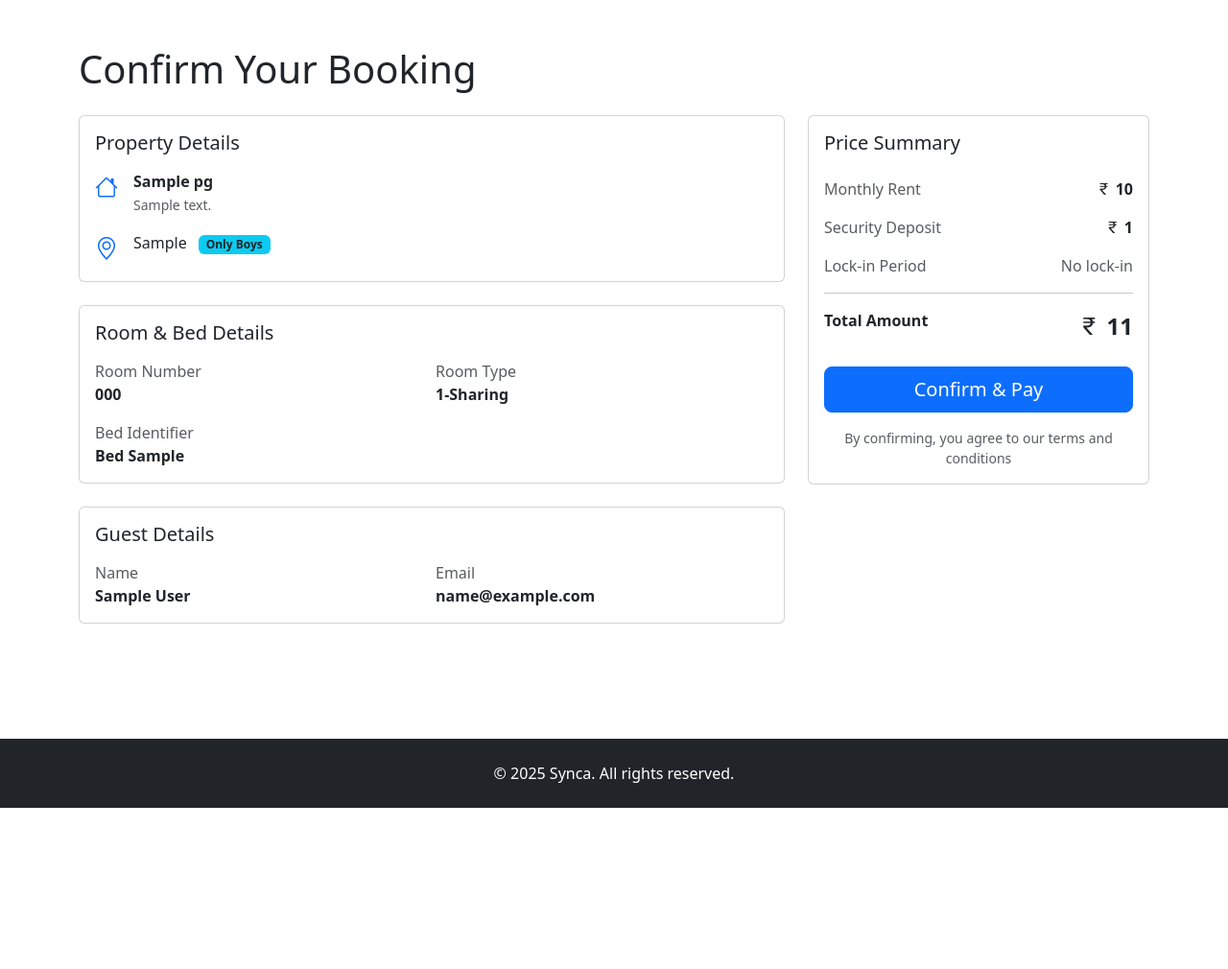
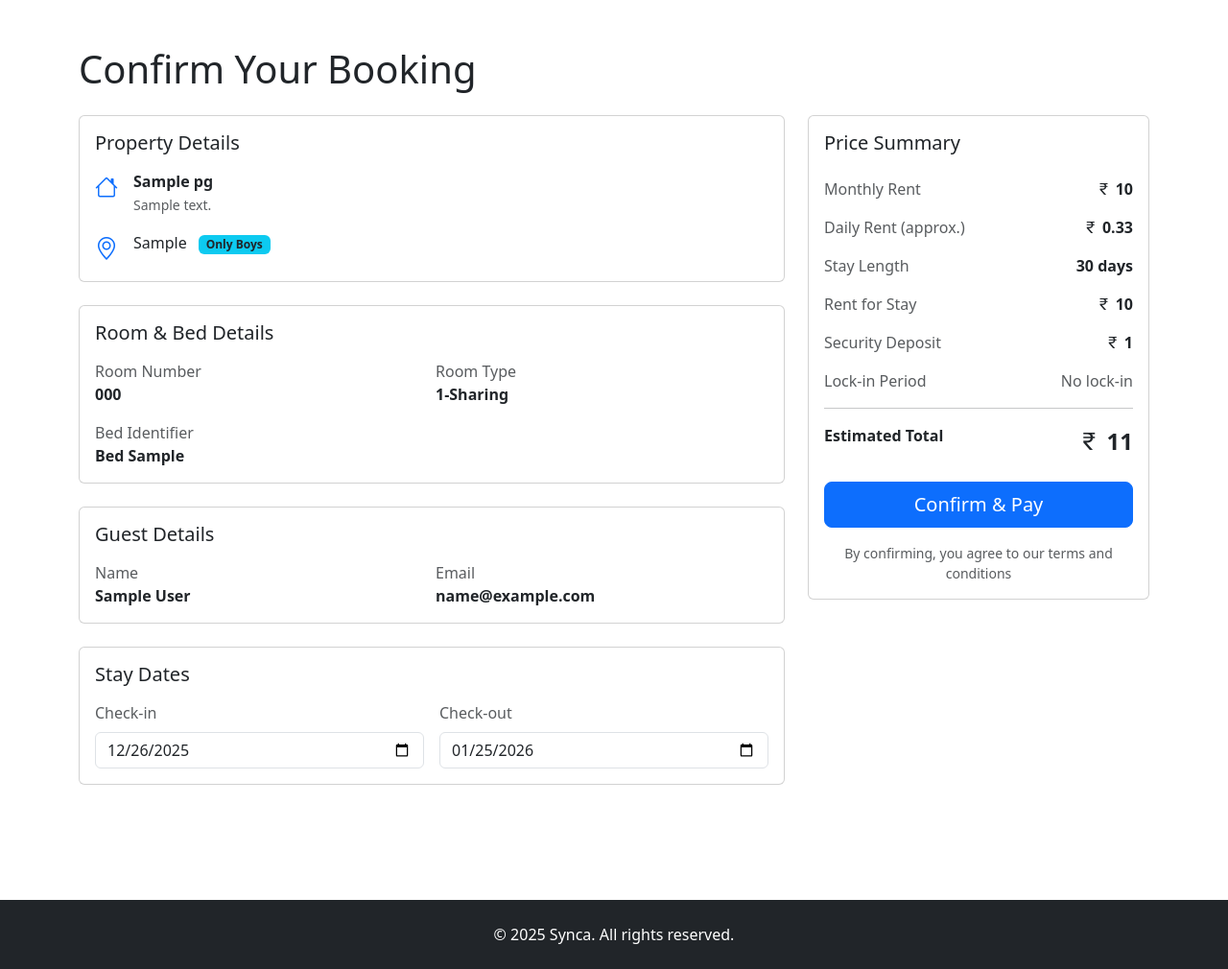
Before and after one commit to Shash-135/Synca, a Django app: page /booking/1/ in a window 1280 px wide. Shown: the part 72-1082 px from the top of the page at 96% size. Before the commit the page ends 914 px from the top, so only its background shows below. Run offline with Django 5.2, Linux system fonts and the light colour scheme; a user stored in the database is signed in; tables that the repository leaves empty hold one stand-in row (values such as "Sample post"); some libraries are stand-ins or nearby versions.

Commit message:
Add date-range bookings with day-wise rent and lock-in minimum stay

```diff
--- a/core/forms.py
+++ b/core/forms.py
@@ -1,9 +1,11 @@
 from __future__ import annotations
 
+from datetime import timedelta
 from string import ascii_uppercase
 
 from django import forms
 from django.core.exceptions import ValidationError
+from django.utils import timezone
 
 from PIL import Image, UnidentifiedImageError
 
@@ -587,9 +589,14 @@ class BookingDatesForm(forms.ModelForm):
             pg = instance.bed.room.pg
             self.lock_in_months = pg.lock_in_period or None
         if self.lock_in_months:
-            for field in self.fields.values():
-                field.disabled = True
-                field.widget.attrs["readonly"] = True
+            check_in = None
+            try:
+                check_in = getattr(instance, "check_in", None)
+            except Exception:  # pragma: no cover - defensive
+                check_in = None
+            if check_in:
+                min_checkout = add_months(check_in, self.lock_in_months)
+                self.fields["check_out"].widget.attrs["min"] = min_checkout.isoformat()
 
     class Meta:
         model = Booking
@@ -603,17 +610,84 @@ class BookingDatesForm(forms.ModelForm):
         cleaned_data = super().clean()
         check_in = cleaned_data.get("check_in")
         check_out = cleaned_data.get("check_out")
-        if check_in and check_out and check_out < check_in:
-            self.add_error("check_out", "Check-out date cannot be before check-in date.")
+        if check_in and check_out and check_out <= check_in:
+            self.add_error("check_out", "Check-out date must be after check-in date.")
         lock_in = getattr(self, "lock_in_months", None)
         if lock_in and check_in:
-            expected_checkout = add_months(check_in, lock_in)
-            if not check_out or check_out != expected_checkout:
+            min_checkout = add_months(check_in, lock_in)
+            if not check_out:
+                cleaned_data["check_out"] = min_checkout
+            elif check_out < min_checkout:
                 message = (
-                    f"Check-out must be exactly {lock_in} month{'s' if lock_in != 1 else ''} after check-in."
+                    f"Minimum stay is {lock_in} month{'s' if lock_in != 1 else ''}. "
+                    f"Select a check-out date on or after {min_checkout.strftime('%b %d, %Y')}."
                 )
                 self.add_error("check_out", message)
-                cleaned_data["check_out"] = expected_checkout
+        return cleaned_data
+
+
+class BookingRequestDatesForm(forms.ModelForm):
+    """Date-range capture for initial booking request."""
+
+    def __init__(self, *args, bed: Bed | None = None, **kwargs):
+        super().__init__(*args, **kwargs)
+        if bed is None:
+            raise ValueError("BookingRequestDatesForm requires a bed instance")
+        self.bed = bed
+        self.lock_in_months = bed.room.pg.lock_in_period or None
+
+        today = timezone.now().date()
+        if not self.initial.get("check_in"):
+            self.initial["check_in"] = today
+        if not self.initial.get("check_out"):
+            if self.lock_in_months:
+                self.initial["check_out"] = add_months(self.initial["check_in"], self.lock_in_months)
+            else:
+                self.initial["check_out"] = today + timedelta(days=30)
+
+        self.fields["check_in"].required = True
+        self.fields["check_out"].required = True
+
+        self.fields["check_in"].widget.attrs["min"] = today.isoformat()
+        if self.lock_in_months:
+            min_checkout = add_months(self.initial["check_in"], self.lock_in_months)
+            self.fields["check_out"].widget.attrs["min"] = min_checkout.isoformat()
+
+    class Meta:
+        model = Booking
+        fields = ["check_in", "check_out"]
+        widgets = {
+            "check_in": forms.DateInput(attrs={"type": "date", "class": "form-control"}),
+            "check_out": forms.DateInput(attrs={"type": "date", "class": "form-control"}),
+        }
+
+    def clean(self):
+        cleaned_data = super().clean()
+        check_in = cleaned_data.get("check_in")
+        check_out = cleaned_data.get("check_out")
+
+        today = timezone.now().date()
+        if check_in and check_in < today:
+            self.add_error("check_in", "Check-in date cannot be in the past.")
+
+        lock_in = getattr(self, "lock_in_months", None)
+        if lock_in and check_in:
+            min_checkout = add_months(check_in, lock_in)
+            if not check_out:
+                cleaned_data["check_out"] = min_checkout
+                return cleaned_data
+            if check_out < min_checkout:
+                self.add_error(
+                    "check_out",
+                    (
+                        f"Minimum stay is {lock_in} month{'s' if lock_in != 1 else ''}. "
+                        f"Select a check-out date on or after {min_checkout.strftime('%b %d, %Y')}."
+                    ),
+                )
+            return cleaned_data
+
+        if check_in and check_out and check_out <= check_in:
+            self.add_error("check_out", "Check-out date must be after check-in date.")
         return cleaned_data
 
 
@@ -625,6 +699,7 @@ __all__ = [
     "StudentBasicForm",
     "StudentProfileForm",
     "BookingDatesForm",
+    "BookingRequestDatesForm",
     "PropertyForm",
     "AMENITY_CHOICES",
     "ReviewForm",
--- a/core/views.py
+++ b/core/views.py
@@ -1,6 +1,7 @@
 from __future__ import annotations
 
 import json
+from decimal import Decimal
 from urllib.parse import urlsplit
 
 from django.contrib import messages
@@ -17,6 +18,7 @@ from django.views.generic import DetailView, FormView, RedirectView, TemplateVie
 from .decorators import owner_required, student_required
 from .forms import (
     AMENITY_CHOICES,
+    BookingRequestDatesForm,
     OfflineBookingForm,
     PropertyForm,
     RegisterForm,
@@ -55,14 +57,34 @@ class BookingRequestView(TemplateView):
         context = super().get_context_data(**kwargs)
         service = self.service_class(self.request.user)
         quote = service.build_quote(self.bed)
+        dates_form = kwargs.get("dates_form")
+        if dates_form is None:
+            dates_form = BookingRequestDatesForm(bed=self.bed)
+
+        daily_rent = (quote.monthly_rent or Decimal("0")) / Decimal("30")
+        check_in = dates_form.initial.get("check_in")
+        check_out = dates_form.initial.get("check_out")
+        requested_days = None
+        if check_in and check_out:
+            try:
+                requested_days = max(0, (check_out - check_in).days)
+            except Exception:  # pragma: no cover - defensive
+                requested_days = None
+        stay_rent = (daily_rent * Decimal(requested_days or 0)) if requested_days is not None else Decimal("0")
+        estimated_total = stay_rent + (quote.security_deposit if quote.deposit_applicable else Decimal("0"))
         context.update(
             {
                 "bed": self.bed,
                 "monthly_rent": quote.monthly_rent,
+                "daily_rent": daily_rent,
+                "requested_days": requested_days,
+                "stay_rent": stay_rent,
+                "estimated_total": estimated_total,
                 "security_deposit": quote.security_deposit,
                 "total_amount": quote.total_amount,
                 "deposit_applicable": quote.deposit_applicable,
                 "lock_in_period": quote.lock_in_period,
+                "dates_form": dates_form,
             }
         )
         return context
@@ -70,8 +92,18 @@ class BookingRequestView(TemplateView):
     def post(self, request, *args, **kwargs):
         self.bed.refresh_from_db(fields=["is_available"])
         service = self.service_class(request.user)
+
+        dates_form = BookingRequestDatesForm(request.POST, bed=self.bed)
+        if not dates_form.is_valid():
+            context = self.get_context_data(dates_form=dates_form)
+            return self.render_to_response(context)
+
         try:
-            booking = service.create_booking(self.bed)
+            booking = service.create_booking(
+                self.bed,
+                check_in=dates_form.cleaned_data["check_in"],
+                check_out=dates_form.cleaned_data["check_out"],
+            )
         except ValueError:
             messages.error(request, "Sorry, this bed has already been booked.")
             return redirect("pg_detail", pk=self.bed.room.pg.id)
--- a/static/js/modules/booking.js
+++ b/static/js/modules/booking.js
@@ -2,6 +2,110 @@ export function initBookingForm() {
   const bookingForm = document.getElementById('bookingForm');
   if (!bookingForm) {
     return;
+  }
+
+  const checkInInput = bookingForm.querySelector('input[name="check_in"]');
+  const checkOutInput = bookingForm.querySelector('input[name="check_out"]');
+
+  const stayDaysValue = document.getElementById('stayDaysValue');
+  const stayRentValue = document.getElementById('stayRentValue');
+  const estimatedTotalValue = document.getElementById('estimatedTotalValue');
+  const dailyRentValue = document.getElementById('dailyRentValue');
+
+  const parseNumber = (value) => {
+    if (value === null || value === undefined) {
+      return 0;
+    }
+    const parsed = Number(String(value));
+    return Number.isFinite(parsed) ? parsed : 0;
+  };
+
+  const dailyRent = parseNumber(bookingForm.dataset.dailyRent);
+  const depositApplicable = String(bookingForm.dataset.depositApplicable) === 'true';
+  const securityDeposit = depositApplicable ? parseNumber(bookingForm.dataset.securityDeposit) : 0;
+  const lockInMonths = parseInt(bookingForm.dataset.lockInMonths || '0', 10) || 0;
+
+  const formatCurrency = (amount) => {
+    if (!Number.isFinite(amount)) {
+      return '—';
+    }
+    // Keep it simple (no new UI): show as rounded rupees.
+    return Math.round(amount).toLocaleString('en-IN');
+  };
+
+  const addMonths = (isoDate, months) => {
+    // isoDate: YYYY-MM-DD
+    const parts = (isoDate || '').split('-').map((p) => parseInt(p, 10));
+    if (parts.length !== 3 || parts.some((n) => !Number.isFinite(n))) {
+      return null;
+    }
+    const [year, month, day] = parts;
+    const base = new Date(Date.UTC(year, month - 1, day));
+    if (Number.isNaN(base.getTime())) {
+      return null;
+    }
+    const targetMonthIndex = (month - 1) + months;
+    const targetYear = year + Math.floor(targetMonthIndex / 12);
+    const targetMonth = (targetMonthIndex % 12 + 12) % 12;
+
+    // Clamp the day to last day of target month.
+    const lastDay = new Date(Date.UTC(targetYear, targetMonth + 1, 0)).getUTCDate();
+    const clampedDay = Math.min(day, lastDay);
+    const out = new Date(Date.UTC(targetYear, targetMonth, clampedDay));
+    return out.toISOString().slice(0, 10);
+  };
+
+  const recalc = () => {
+    const checkIn = checkInInput?.value;
+    const checkOut = checkOutInput?.value;
+    if (!checkInInput || !checkOutInput || !checkIn || !checkOut) {
+      return;
+    }
+
+    // Enforce lock-in minimum on the client (server still validates).
+    if (lockInMonths > 0) {
+      const minCheckout = addMonths(checkIn, lockInMonths);
+      if (minCheckout) {
+        checkOutInput.min = minCheckout;
+        if (checkOut < minCheckout) {
+          checkOutInput.value = minCheckout;
+        }
+      }
+    }
+
+    const inDate = new Date(`${checkIn}T00:00:00`);
+    const outDate = new Date(`${checkOutInput.value}T00:00:00`);
+    if (Number.isNaN(inDate.getTime()) || Number.isNaN(outDate.getTime())) {
+      return;
+    }
+
+    const diffMs = outDate.getTime() - inDate.getTime();
+    const days = Math.floor(diffMs / (24 * 60 * 60 * 1000));
+
+    if (stayDaysValue) {
+      stayDaysValue.textContent = days > 0 ? `${days} day${days === 1 ? '' : 's'}` : '—';
+    }
+
+    const stayRent = days > 0 ? dailyRent * days : NaN;
+    if (stayRentValue) {
+      stayRentValue.textContent = days > 0 ? formatCurrency(stayRent) : '—';
+    }
+
+    const estimatedTotal = days > 0 ? stayRent + securityDeposit : NaN;
+    if (estimatedTotalValue) {
+      estimatedTotalValue.textContent = days > 0 ? formatCurrency(estimatedTotal) : '—';
+    }
+  };
+
+  // If server-rendered daily rent is present, keep it stable.
+  if (dailyRentValue && dailyRent) {
+    dailyRentValue.textContent = String(parseNumber(dailyRent)).toFixed(2);
+  }
+
+  if (checkInInput && checkOutInput) {
+    checkInInput.addEventListener('change', recalc);
+    checkOutInput.addEventListener('change', recalc);
+    recalc();
   }
 
   bookingForm.addEventListener('submit', () => {
--- a/templates/booking/request.html
+++ b/templates/booking/request.html
@@ -8,6 +8,13 @@
 <div class="container py-5">
     <h1 class="mb-4">Confirm Your Booking</h1>
 
+        <form method="POST" id="bookingForm"
+            data-monthly-rent="{{ monthly_rent }}"
+            data-daily-rent="{{ daily_rent }}"
+            data-security-deposit="{{ security_deposit }}"
+            data-deposit-applicable="{% if deposit_applicable %}true{% else %}false{% endif %}"
+            data-lock-in-months="{% if lock_in_period %}{{ lock_in_period }}{% else %}0{% endif %}">
+        {% csrf_token %}
         <div class="row">
         <!-- Booking Details -->
         <div class="col-lg-8">
@@ -75,6 +82,32 @@
                     </div>
                 </div>
             </div>
+
+            <!-- Stay Dates -->
+            <div class="card mb-4">
+                <div class="card-body">
+                    <h2 class="h5 mb-3">Stay Dates</h2>
+                    <div class="row g-3">
+                        <div class="col-md-6">
+                            <label class="form-label text-muted">Check-in</label>
+                            {{ dates_form.check_in }}
+                            {% if dates_form.check_in.errors %}
+                            <div class="text-danger small mt-1">{{ dates_form.check_in.errors|striptags }}</div>
+                            {% endif %}
+                        </div>
+                        <div class="col-md-6">
+                            <label class="form-label text-muted">Check-out</label>
+                            {{ dates_form.check_out }}
+                            {% if dates_form.check_out.errors %}
+                            <div class="text-danger small mt-1">{{ dates_form.check_out.errors|striptags }}</div>
+                            {% endif %}
+                            {% if lock_in_period %}
+                            <div class="text-muted small mt-1">Minimum stay: {{ lock_in_period }} month{{ lock_in_period|pluralize }}.</div>
+                            {% endif %}
+                        </div>
+                    </div>
+                </div>
+            </div>
         </div>
 
         <!-- Price Summary -->
@@ -88,6 +121,35 @@
                         <div>
                             <i class="bi bi-currency-rupee"></i>
                             <strong>{{ monthly_rent|floatformat:0 }}</strong>
+                        </div>
+                    </div>
+
+                    <div class="d-flex justify-content-between mb-3">
+                        <span class="text-muted">Daily Rent (approx.)</span>
+                        <div>
+                            <i class="bi bi-currency-rupee"></i>
+                            <strong id="dailyRentValue">{{ daily_rent|floatformat:2 }}</strong>
+                        </div>
+                    </div>
+
+                    <div class="d-flex justify-content-between mb-3">
+                        <span class="text-muted">Stay Length</span>
+                        <div>
+                            <strong id="stayDaysValue">
+                                {% if requested_days is not None %}
+                                {{ requested_days }} day{{ requested_days|pluralize }}
+                                {% else %}
+                                —
+                                {% endif %}
+                            </strong>
+                        </div>
+                    </div>
+
+                    <div class="d-flex justify-content-between mb-3">
+                        <span class="text-muted">Rent for Stay</span>
+                        <div>
+                            <i class="bi bi-currency-rupee"></i>
+                            <strong id="stayRentValue">{{ stay_rent|floatformat:0 }}</strong>
                         </div>
                     </div>
 
@@ -117,20 +179,17 @@
                     <hr class="my-3">
 
                     <div class="d-flex justify-content-between mb-4">
-                        <strong>Total Amount</strong>
+                        <strong>Estimated Total</strong>
                         <div class="fs-4">
                             <i class="bi bi-currency-rupee"></i>
-                            <strong>{{ total_amount|floatformat:0 }}</strong>
+                            <strong id="estimatedTotalValue">{{ estimated_total|floatformat:0 }}</strong>
                         </div>
                     </div>
 
-                    <form method="POST" id="bookingForm">
-                        {% csrf_token %}
                     <button type="submit" class="btn btn-primary btn-lg w-100" id="confirmBtn">
                         <span class="spinner-border spinner-border-sm d-none" id="spinner"></span>
                         <span id="btnText">Confirm & Pay</span>
                     </button>
-                    </form>
 
                     <p class="text-center text-muted small mt-3 mb-0">
                         By confirming, you agree to our terms and conditions{% if lock_in_period %} and understand this booking requires a minimum stay of {{ lock_in_period }} month{{ lock_in_period|pluralize }}.{% endif %}
@@ -139,6 +198,7 @@
             </div>
         </div>
         </div>
+    </form>
 </div>
 
 {% block extra_js %}{% endblock %}
--- a/templates/owner/dashboard.html
+++ b/templates/owner/dashboard.html
@@ -274,6 +274,12 @@
                                         <p class="mb-1">Room {{ booking.bed.room.room_number }} · Bed {{ booking.bed.bed_identifier }}</p>
                                         <p class="mb-1">Booked on {{ booking.booking_date|date:"M d, Y" }}</p>
                                         <p class="mb-1">
+                                            Stay: {{ booking.check_in|date:"M d, Y"|default:"—" }} → {{ booking.check_out|date:"M d, Y"|default:"—" }}
+                                            {% if booking.requested_days is not None %}
+                                            · {{ booking.requested_days }} day{{ booking.requested_days|pluralize }}
+                                            {% endif %}
+                                        </p>
+                                        <p class="mb-1">
                                             Tenant:
                                             {% if booking.user %}
                                                 <strong>{{ booking.user.get_full_name|default:booking.user.username }}</strong>
```
Also changed, not shown: core/models.py (+19 -2 lines), core/services.py (+3 -9 lines), templates/booking/success.html (+15 -0 lines), templates/partials/booking_cards.html (+24 -16 lines), 1 other file. Lines whose indentation alone changed are shown as unchanged.
